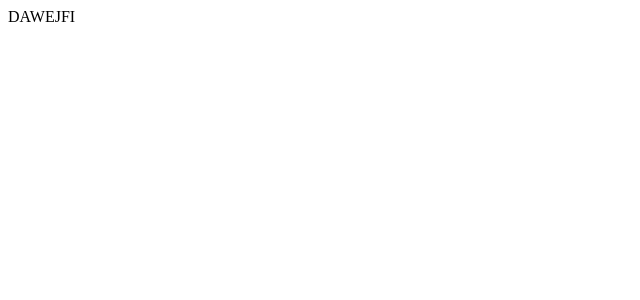
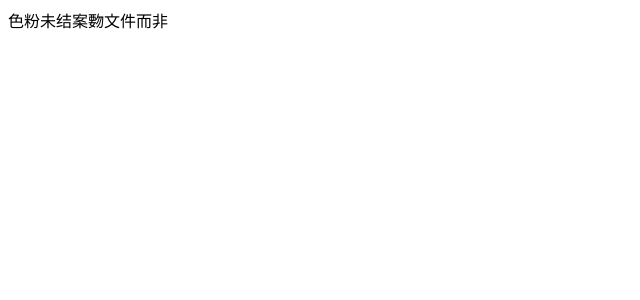
Before and after one commit to DENNIE-HONG/react-demo, a React app: page / in a window 1280 px wide. Shown: the top 300 px of the page, without its empty margins (0-640 px from the left). Built offline with nearby package versions, Linux system fonts and the light colour scheme.

Commit message:
搭建初始页面

```diff
--- a/package.json
+++ b/package.json
@@ -32,9 +32,12 @@
     "babel-preset-react": "^6.24.1",
     "babel-preset-stage-2": "^6.24.1",
     "babel-runtime": "^6.26.0",
+    "clean-webpack-plugin": "^0.1.19",
     "css-loader": "^0.28.11",
     "eslint": "^4.19.1",
     "eslint-loader": "^2.0.0",
+    "eslint-plugin-react": "^7.9.1",
+    "html-webpack-plugin": "^3.2.0",
     "style-loader": "^0.21.0",
     "webpack": "^4.12.0",
     "webpack-cli": "^3.0.8",
--- a/src/App.js
+++ b/src/App.js
@@ -1,13 +1,11 @@
 import React from 'react';
-import ReactDOM from 'react-dom';
 class App extends React.Component {
   render () {
     return (
       <div>
-        DAWEJFI
+        色粉未结案覅文件而非
       </div>
     );
   }
 }
-ReactDOM.render(<App />, document.getElementById('app'));
 export default App;
--- a/index.html
+++ b/src/index.html
@@ -5,7 +5,5 @@
   <title>react test</title>
 </head>
 <body>
-  <div id="app"></div>
-  <script src="bundle.js"></script>
 </body>
 </html>
--- /dev/null
+++ b/src/index.js
@@ -0,0 +1,8 @@
+import React from 'react';
+import { render } from 'react-dom';
+import App from './App'; // 引入组件，在这个组件中进行热更新
+
+const root = document.createElement('div');
+document.body.appendChild(root);
+
+render(<App />, root);
```
Also changed, not shown: src/.babelrc (renamed from .babelrc), 6 other files (tests, documents, lock files or other folders).
